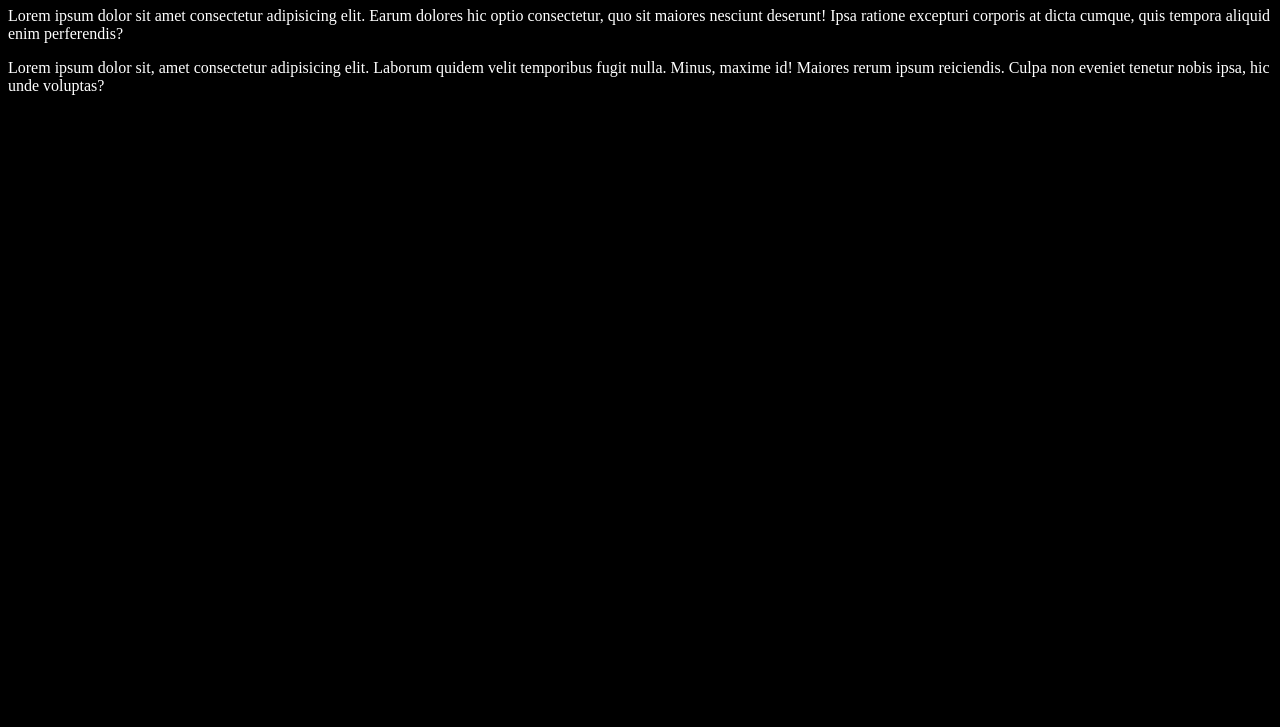
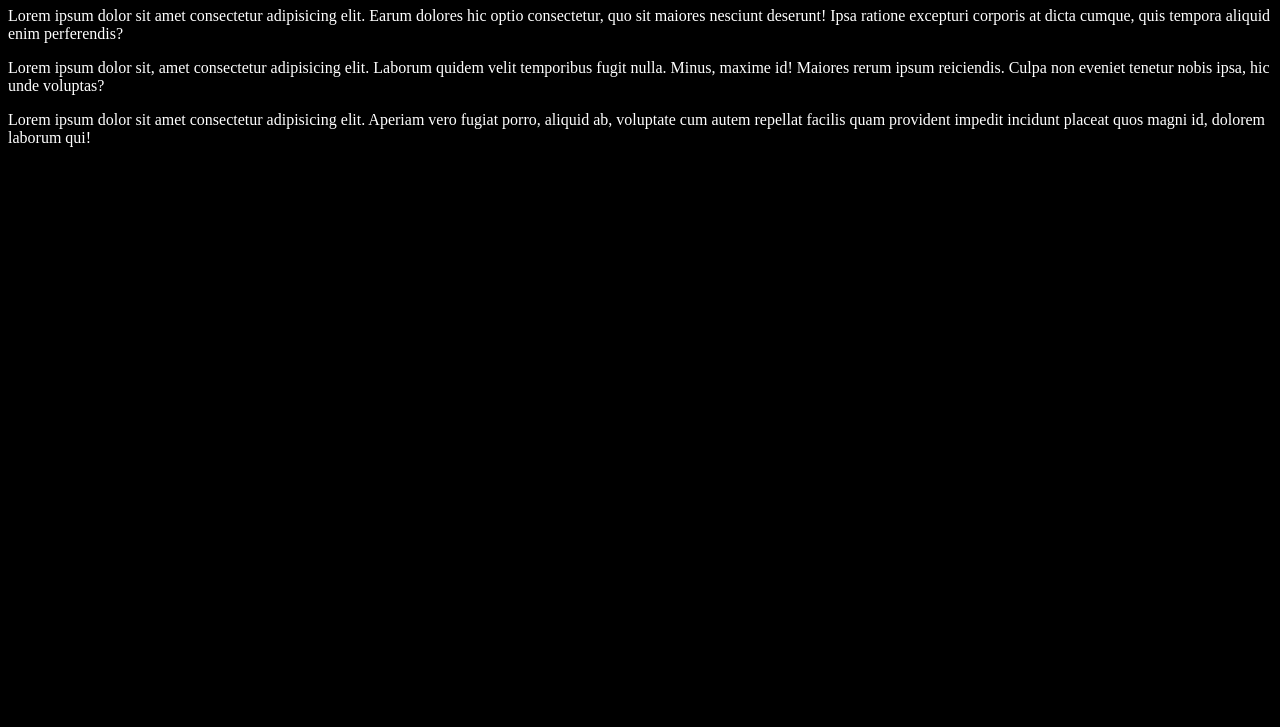
Before and after one commit to rudyklim123/Githu.test, a plain HTML site: page index.html in a window 1280 px wide. Shown: the part 73-800 px from the top of the page. Drawn offline with Linux system fonts and the light colour scheme.

Commit message:
paraagraf 3

```diff
--- a/index.html
+++ b/index.html
@@ -11,6 +11,7 @@
 
     <p>Lorem ipsum dolor sit amet consectetur adipisicing elit. Earum dolores hic optio consectetur, quo sit maiores nesciunt deserunt! Ipsa ratione excepturi corporis at dicta cumque, quis tempora aliquid enim perferendis?</p>
     <p>Lorem ipsum dolor sit, amet consectetur adipisicing elit. Laborum quidem velit temporibus fugit nulla. Minus, maxime id! Maiores rerum ipsum reiciendis. Culpa non eveniet tenetur nobis ipsa, hic unde voluptas?</p>
+    <p>Lorem ipsum dolor sit amet consectetur adipisicing elit. Aperiam vero fugiat porro, aliquid ab, voluptate cum autem repellat facilis quam provident impedit incidunt placeat quos magni id, dolorem laborum qui! </p>
 
 
 </body>
```
